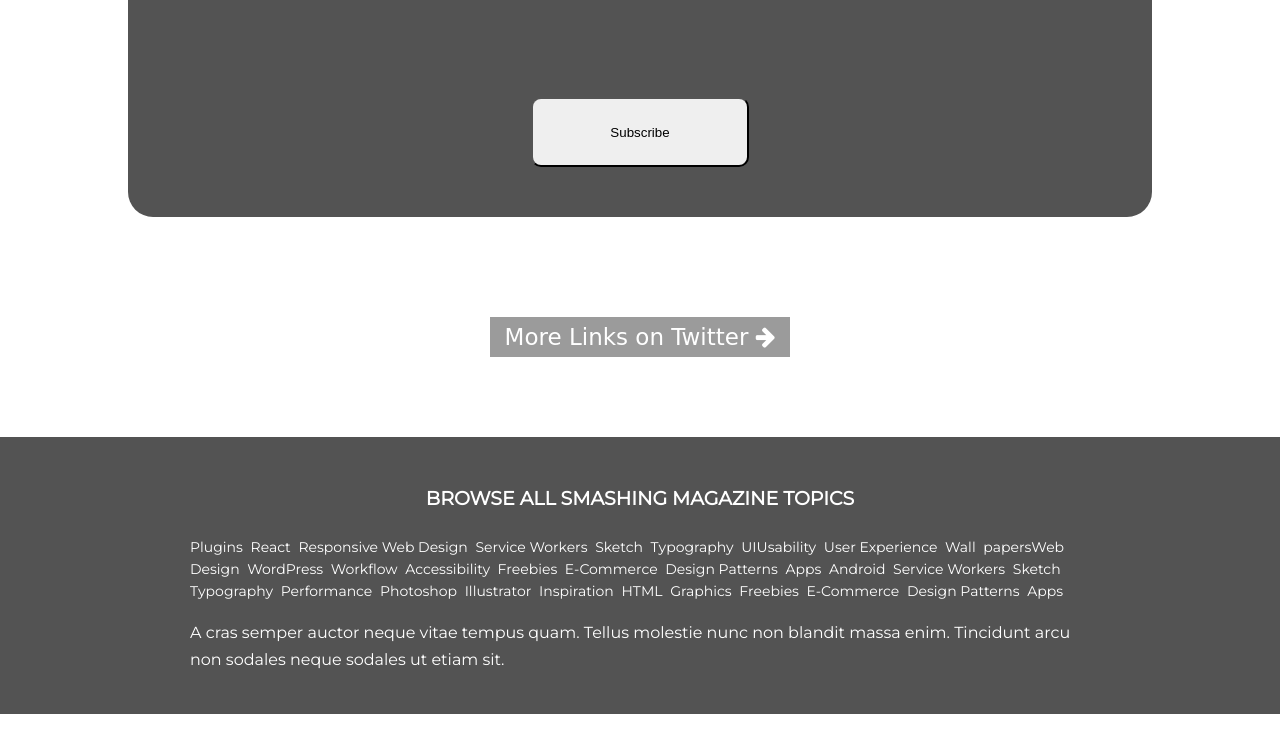
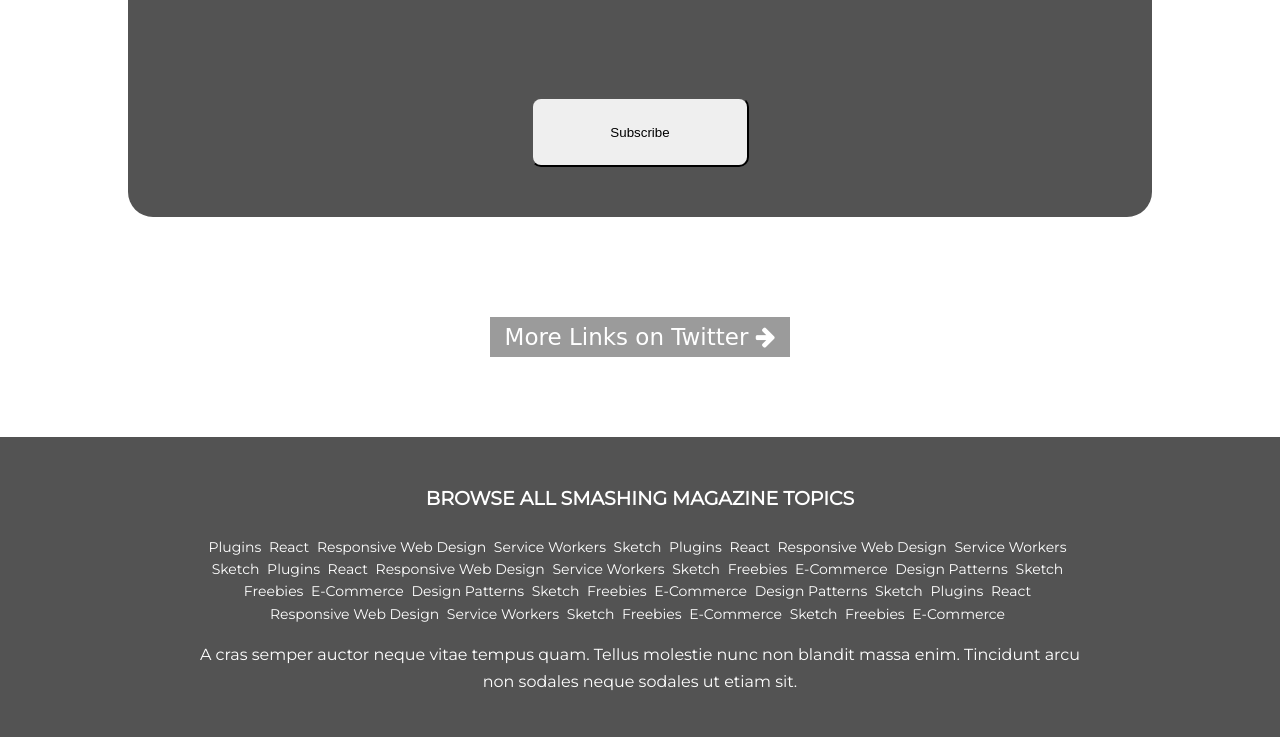
Before and after one commit to Daniduran-dev/smashing-magazine, a plain HTML site: page index.html in a window 1280 px wide. Shown: the part 7573-8310 px from the top of the page. Before the commit the page ends 8287 px from the top, so only its background shows below. Drawn offline with Linux system fonts and the light colour scheme; a web font is replaced by a local one.

Commit message:
Fix review changes

```diff
--- a/index.html
+++ b/index.html
@@ -449,38 +449,43 @@
         <h4> BROWSE ALL SMASHING MAGAZINE TOPICS </h4>
 
         <ul>
-          <li>Plugins</li>
-          <li>React</li>
-          <li>Responsive Web Design</li>
-          <li>Service Workers</li>
-          <li>Sketch</li>
-          <li>Typography</li>
-          <li>UIUsability</li>
-          <li>User Experience</li>
-          <li>Wall</li>
-          <li>papersWeb</li>
-          <li>Design</li>
-          <li>WordPress</li>
-          <li>Workflow</li>
-          <li>Accessibility</li>
-          <li>Freebies</li>
-          <li>E-Commerce</li>
-          <li>Design Patterns</li>
-          <li>Apps</li>
-          <li>Android</li>
-          <li>Service Workers</li>
-          <li>Sketch</li>
-          <li>Typography</li>
-          <li>Performance</li>
-          <li>Photoshop</li>
-          <li>Illustrator</li>
-          <li>Inspiration</li>
-          <li>HTML</li>
-          <li>Graphics</li>
-          <li>Freebies</li>
-          <li>E-Commerce</li>
-          <li>Design Patterns</li>
-          <li>Apps</li>
+          <li><a href="">Plugins</a></li>
+          <li><a href="">React</a></li>
+          <li><a href=""> Responsive Web Design </a></li>
+          <li><a href="">Service Workers</a></li>
+          <li><a href="">Sketch</a></li>
+          <li><a href="">Plugins</a></li>
+          <li><a href="">React</a></li>
+          <li><a href=""> Responsive Web Design </a></li>
+          <li><a href="">Service Workers</a></li>
+          <li><a href="">Sketch</a></li>
+          <li><a href="">Plugins</a></li>
+          <li><a href="">React</a></li>
+          <li><a href=""> Responsive Web Design </a></li>
+          <li><a href="">Service Workers</a></li>
+          <li><a href="">Sketch</a></li>
+          <li><a href="">Freebies</a></li>
+          <li><a href="">E-Commerce</a></li>
+          <li><a href="">Design Patterns</a></li>
+          <li><a href="">Sketch</a></li>
+          <li><a href="">Freebies</a></li>
+          <li><a href="">E-Commerce</a></li>
+          <li><a href="">Design Patterns</a></li>
+          <li><a href="">Sketch</a></li>
+          <li><a href="">Freebies</a></li>
+          <li><a href="">E-Commerce</a></li>
+          <li><a href="">Design Patterns</a></li>
+          <li><a href="">Sketch</a></li>
+          <li><a href="">Plugins</a></li>
+          <li><a href="">React</a></li>
+          <li><a href=""> Responsive Web Design </a></li>
+          <li><a href="">Service Workers</a></li>
+          <li><a href="">Sketch</a></li>
+          <li><a href="">Freebies</a></li>
+          <li><a href="">E-Commerce</a></li>
+          <li><a href="">Sketch</a></li>
+          <li><a href="">Freebies</a></li>
+          <li><a href="">E-Commerce</a></li>
         </ul>
 
         <p>
@@ -489,7 +494,6 @@
           Tincidunt arcu non sodales neque sodales ut etiam sit.
         </p>
 
-
       </div>
     </footer>
   </body>
--- a/style.css
+++ b/style.css
@@ -397,6 +397,7 @@ html {
   padding: 25px;
   display: flex;
   justify-content: center;
+  text-align: center;
 }
 
 .footer ul {
@@ -410,6 +411,11 @@ html {
   padding-right: 5px;
   font-size: 1.4rem;
   line-height: 1.6;
+}
+
+.footer ul li a {
+  color: #fff;
+  text-decoration: none;
 }
 
 .footer div {
@@ -427,3 +433,7 @@ html {
   font-size: 1.6rem;
   line-height: 1.7;
 }
+
+.footer ul li a:hover {
+  text-decoration: underline;
+}
```
